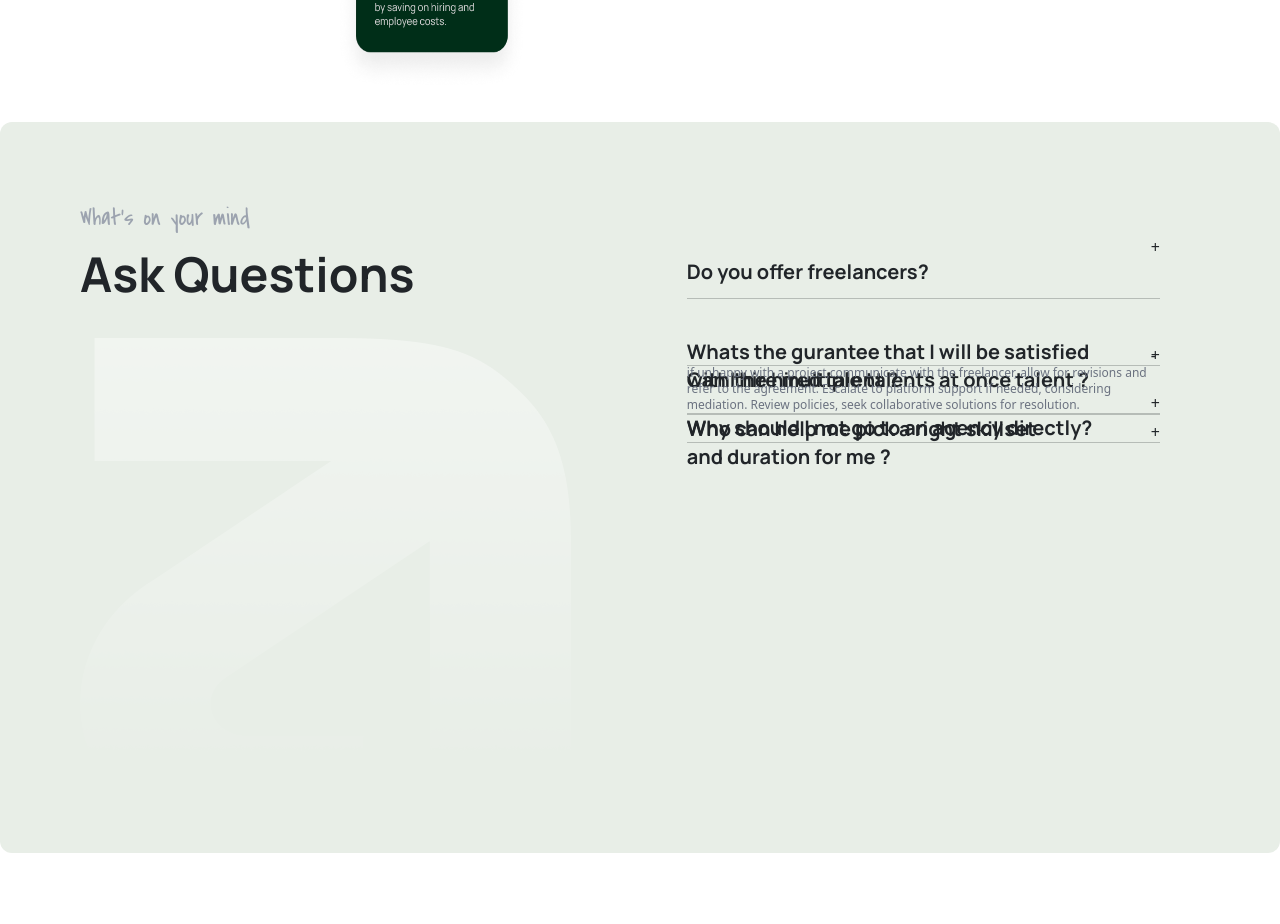
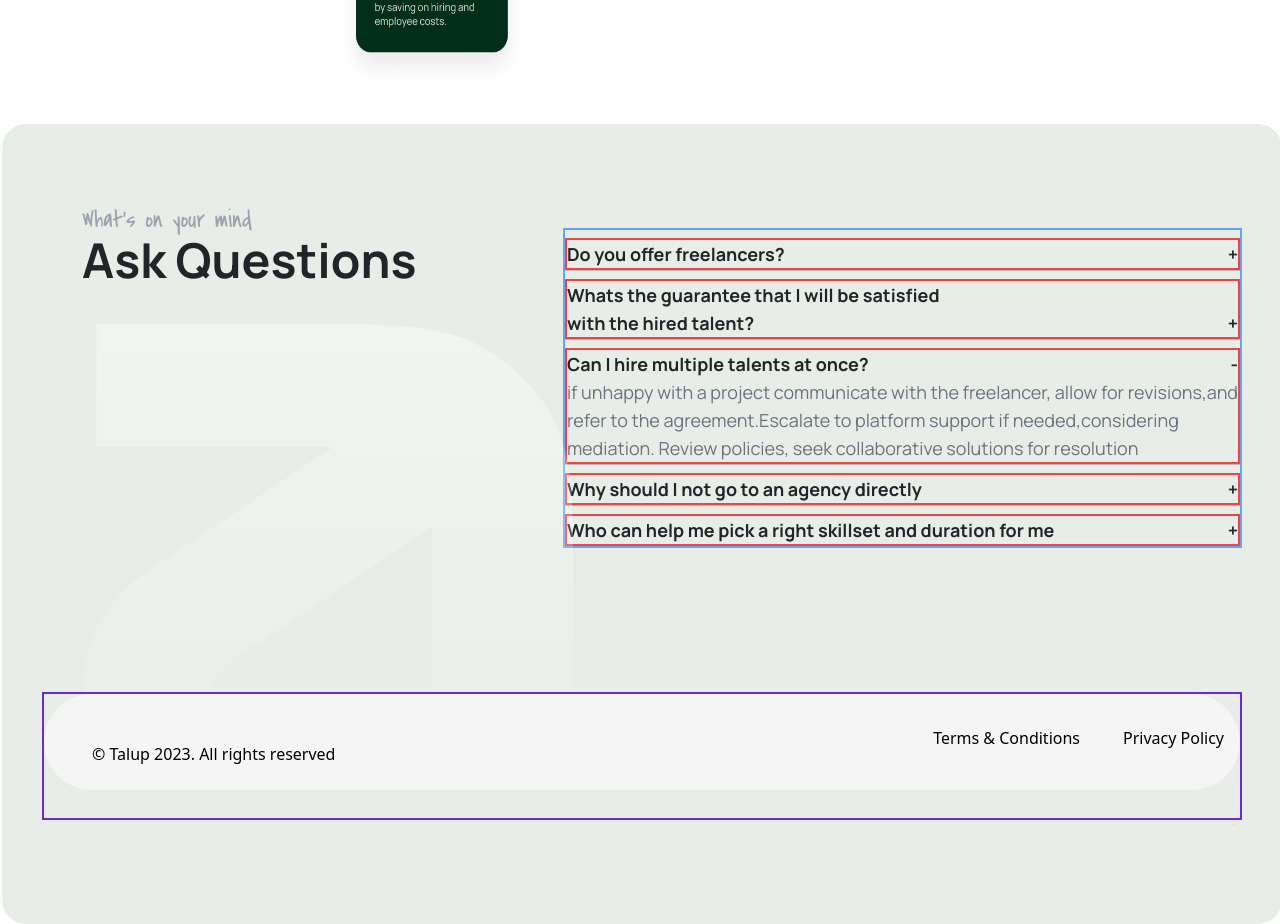
Before and after one commit to anuragdas2001/Brunel, a React (Vite) app: page / in a window 1280 px wide. Shown: the part 460-1384 px from the top of the page. Before the commit the page ends 1313 px from the top, so only its background shows below. Built offline with nearby package versions, Linux system fonts and the light colour scheme.

Commit message:
Staging...

```diff
--- a/src/App.css
+++ b/src/App.css
@@ -558,6 +558,14 @@ video {
   position: absolute;
 }
 
+.relative {
+  position: relative;
+}
+
+.bottom-0 {
+  bottom: 0px;
+}
+
 .float-end {
   float: inline-end;
 }
@@ -582,12 +590,37 @@ video {
   margin: 11rem;
 }
 
+.mx-5 {
+  margin-left: 1.25rem;
+  margin-right: 1.25rem;
+}
+
+.mx-10 {
+  margin-left: 2.5rem;
+  margin-right: 2.5rem;
+}
+
+.mx-32 {
+  margin-left: 8rem;
+  margin-right: 8rem;
+}
+
+.mx-3 {
+  margin-left: 0.75rem;
+  margin-right: 0.75rem;
+}
+
+.mx-40 {
+  margin-left: 10rem;
+  margin-right: 10rem;
+}
+
+.-ml-40 {
+  margin-left: -10rem;
+}
+
 .-ml-8 {
   margin-left: -2rem;
-}
-
-.-ml-96 {
-  margin-left: -24rem;
 }
 
 .-ms-5 {
@@ -598,8 +631,8 @@ video {
   margin-top: -2.5rem;
 }
 
-.-mt-12 {
-  margin-top: -3rem;
+.-mt-14 {
+  margin-top: -3.5rem;
 }
 
 .-mt-20 {
@@ -616,10 +649,6 @@ video {
 
 .-mt-56 {
   margin-top: -14rem;
-}
-
-.-mt-6 {
-  margin-top: -1.5rem;
 }
 
 .me-3 {
@@ -730,36 +759,32 @@ video {
   margin-top: 24rem;
 }
 
-.-ms-10 {
-  margin-inline-start: -2.5rem;
+.me-4 {
+  margin-inline-end: 1rem;
 }
 
-.-ms-20 {
-  margin-inline-start: -5rem;
-}
-
-.-ml-20 {
-  margin-left: -5rem;
-}
-
-.-ml-40 {
-  margin-left: -10rem;
+.me-5 {
+  margin-inline-end: 1.25rem;
 }
 
 .flex {
   display: flex;
 }
 
-.grid {
-  display: grid;
-}
-
 .h-10 {
   height: 2.5rem;
 }
 
+.h-14 {
+  height: 3.5rem;
+}
+
 .h-20 {
   height: 5rem;
+}
+
+.h-32 {
+  height: 8rem;
 }
 
 .h-40 {
@@ -778,16 +803,8 @@ video {
   height: 16rem;
 }
 
-.h-auto {
-  height: auto;
-}
-
-.h-14 {
-  height: 3.5rem;
-}
-
-.w-20 {
-  width: 5rem;
+.h-\[800px\] {
+  height: 800px;
 }
 
 .w-40 {
@@ -808,6 +825,10 @@ video {
 
 .w-72 {
   width: 18rem;
+}
+
+.w-full {
+  width: 100%;
 }
 
 .cursor-not-allowed {
@@ -834,17 +855,28 @@ video {
   border-radius: 9999px;
 }
 
-.rounded-xl {
-  border-radius: 0.75rem;
+.border-2 {
+  border-width: 2px;
 }
 
-.border-2 {
-  border-width: 2px;
+.border-blue-400 {
+  --tw-border-opacity: 1;
+  border-color: rgb(96 165 250 / var(--tw-border-opacity));
+}
+
+.border-orange-600 {
+  --tw-border-opacity: 1;
+  border-color: rgb(234 88 12 / var(--tw-border-opacity));
 }
 
 .border-red-500 {
   --tw-border-opacity: 1;
   border-color: rgb(239 68 68 / var(--tw-border-opacity));
+}
+
+.border-violet-700 {
+  --tw-border-opacity: 1;
+  border-color: rgb(109 40 217 / var(--tw-border-opacity));
 }
 
 .border-white {
@@ -862,6 +894,11 @@ video {
   background-color: rgb(239 239 239 / var(--tw-bg-opacity));
 }
 
+.bg-\[\#F5F5F5\] {
+  --tw-bg-opacity: 1;
+  background-color: rgb(245 245 245 / var(--tw-bg-opacity));
+}
+
 .bg-black {
   --tw-bg-opacity: 1;
   background-color: rgb(0 0 0 / var(--tw-bg-opacity));
@@ -870,6 +907,11 @@ video {
 .bg-gray-50 {
   --tw-bg-opacity: 1;
   background-color: rgb(249 250 251 / var(--tw-bg-opacity));
+}
+
+.bg-gray-800 {
+  --tw-bg-opacity: 1;
+  background-color: rgb(31 41 55 / var(--tw-bg-opacity));
 }
 
 .bg-gray-950 {
@@ -889,20 +931,25 @@ video {
   padding: 0.5rem;
 }
 
-.p-20 {
-  padding: 5rem;
-}
-
 .p-4 {
   padding: 1rem;
 }
 
-.p-3 {
-  padding: 0.75rem;
+.py-4 {
+  padding-top: 1rem;
+  padding-bottom: 1rem;
 }
 
-.p-5 {
-  padding: 1.25rem;
+.pt-4 {
+  padding-top: 1rem;
+}
+
+.text-center {
+  text-align: center;
+}
+
+.text-start {
+  text-align: start;
 }
 
 .align-middle {
@@ -924,6 +971,11 @@ video {
   line-height: 1;
 }
 
+.text-lg {
+  font-size: 1.125rem;
+  line-height: 1.75rem;
+}
+
 .text-sm {
   font-size: 0.875rem;
   line-height: 1.25rem;
@@ -937,6 +989,10 @@ video {
 .text-xs {
   font-size: 0.75rem;
   line-height: 1rem;
+}
+
+.font-\[400\] {
+  font-weight: 400;
 }
 
 .text-black {
--- /dev/null
+++ b/src/components/Footer.tsx
@@ -0,0 +1,8 @@
+export const Footer = () => {
+    return (
+        <footer className="card-footer w-full bg-gray-800 text-white text-center py-4">
+        {/* Add your footer content here */}
+        <p>© 2024 My Website</p>
+      </footer>
+    );
+  };
--- a/src/components/Home.tsx
+++ b/src/components/Home.tsx
@@ -1,4 +1,5 @@
 import { useNavigate } from "react-router-dom";
+import { Footer } from "./Footer";
 export const Home = () => {
   const navigate = useNavigate();
   const handleExploreMore = () => {
@@ -27,7 +28,10 @@ export const Home = () => {
           <img src="/Ellipse 10743.png" alt="" />
         </div>
         <div className="mt-10">
-          <button className="bg-black rounded-full text-white p-2" onClick={handleExploreMore}>
+          <button
+            className="bg-black rounded-full text-white p-2"
+            onClick={handleExploreMore}
+          >
             Explore More →
           </button>
         </div>
@@ -59,60 +63,70 @@ export const Home = () => {
           />
         </div>
       </div>
-      <div className="h-auto absolute w-100 p-10  mt-32  bg-[#E8EEE7] rounded-xl">
-        <h1 className="covered-by-your-grace-regular text-2xl m-10 ms-10 text-gray-400">
-          What's on your mind
-        </h1>
-        <h1 className="ms-10 manrope -mt-6 text-5xl">Ask Questions</h1>
-        {/* <hr /> */}
-        <div className="grid float-end p-20 -mt-10">
-          <div className="float-end ">
-            <h1 className=" -ml-96 -mt-20 manrope text-xl">
-              Do you offer freelancers?
-            </h1>
-            <h1 className="-mt-12 ml-20">+</h1>
-          </div>
-          <hr className="-ml-96 -mt-10" />
-          <div className="float-end ">
-            <h1 className=" -ml-96 mt-0 manrope text-xl">
-              Whats the gurantee that I will be satisfied <br /> with the hired
-              talent ?
-            </h1>
-            <h1 className="-mt-12 ml-20">+</h1>
-          </div>
-          <hr className="-ml-96" />
-          <div className="float-end ">
-            <h1 className=" -ml-96 manrope text-xl">
-              Can I hire multiple talents at once talent ?
-            </h1>
-            <h1 className="-mt-12 ml-20">-</h1>
-            <div>
-              <h1 className="text-xs -ml-96 text-gray-500">
-                if unhappy with a project,communicate with the freelancer, allow
-                for revisions and <br /> refer to the agreement. Escalate to
-                platform support if needed, considering <br />
-                mediation. Review policies, seek collaborative solutions for
-                resolution.
-              </h1>
+
+      <div className="border-2 border-orange-600">
+        <div className=" absolute h-[800px] w-100 p-10  mt-32  bg-[#E8EEE7] rounded-3xl">
+          <h1 className="covered-by-your-grace-regular text-2xl m-10 ms-10 text-gray-400">
+            What's on your mind
+          </h1>
+          <h1 className="ms-10 manrope -mt-10  text-5xl">Ask Questions</h1>
+          <div className="float-right border-2 text-lg manrope -mt-14 border-blue-400">
+            <div className=" border-2 mt-2 border-red-500">
+              <span className="">Do you offer freelancers? </span>
+              <span className="float-end">+</span>
+            </div>
+            <hr />
+            <div className="border-2 mt-2 border-red-500">
+              <span className="">
+                Whats the guarantee that I will be satisfied <br /> with the
+                hired talent?{" "}
+              </span>
+              <span className="float-end">+</span>
+            </div>
+            <hr />
+            <div className="border-2 mt-2 border-red-500">
+              <span className="">Can I hire multiple talents at once? </span>
+              <span className="float-end">-</span>
+              <br />
+              <span className="text-gray-500 font-[400]">
+                if unhappy with a project communicate with the freelancer, allow
+                for revisions,and <br /> refer to the agreement.Escalate to
+                platform support if needed,considering <br /> mediation. Review
+                policies, seek collaborative solutions for resolution
+              </span>
+            </div>
+            <hr />
+            <div className="border-2 mt-2 border-red-500">
+              <span className="">
+                Why should I not go to an agency directly{" "}
+              </span>
+              <span className="float-end">+</span>
+            </div>
+            <hr />
+            <div className="border-2 mt-2 border-red-500">
+              <span className="">
+                Who can help me pick a right skillset and duration for me{" "}
+              </span>
+              <span className="float-end">+</span>
             </div>
           </div>
-          <hr className="-ml-96" />
-          <div className="float-end ">
-            <h1 className=" -ml-96 manrope text-xl">
-              Why should I not go to an agency directly?
-            </h1>
-            <h1 className="-mt-12 ml-20">+</h1>
+          <img className="absolute ml-10 mt-10" src="Union.png" alt="" />
+          <br />
+          <div className="mt-96 h-32 relative  w-full border-2 border-violet-700">
+            <footer className=" w-full  bg-[#F5F5F5] rounded-full text-white text-center py-4 bottom-0">
+              <p className="text-black text-start mx-5 pt-4">
+                © Talup 2023. All rights reserved
+              </p>
+
+              <a className="text-black float-end  mx-3 -mt-10" href="">
+                Privacy Policy
+              </a>
+              <a className="text-black float-end mx-40 -mt-10" href="">
+                Terms & Conditions
+              </a>
+            </footer>
           </div>
-          <hr className="-ml-96" />
-          <div className="float-end ">
-            <h1 className=" -ml-96 manrope text-xl">
-              Who can help me pick a right skillset <br /> and duration for me ?
-            </h1>
-            <h1 className="-mt-12 ml-20">+</h1>
-          </div>
-          <hr className="-ml-96" />
         </div>
-        <img className="ml-10 mt-10" src="Union.png" alt="" />
       </div>
     </>
   );
--- a/src/routes.tsx
+++ b/src/routes.tsx
@@ -11,11 +11,16 @@ export const router = createBrowserRouter([
     children: [
       {
         path: "/",
-        element: <Home />,
+        element: (
+          <>
+            <Home />
+          </>
+        ),
       },
+
       {
-        path:"/exploremore",
-        element:<Explore/>
+        path: "/exploremore",
+        element: <Explore />,
       },
       {
         path: "/registration",
```
